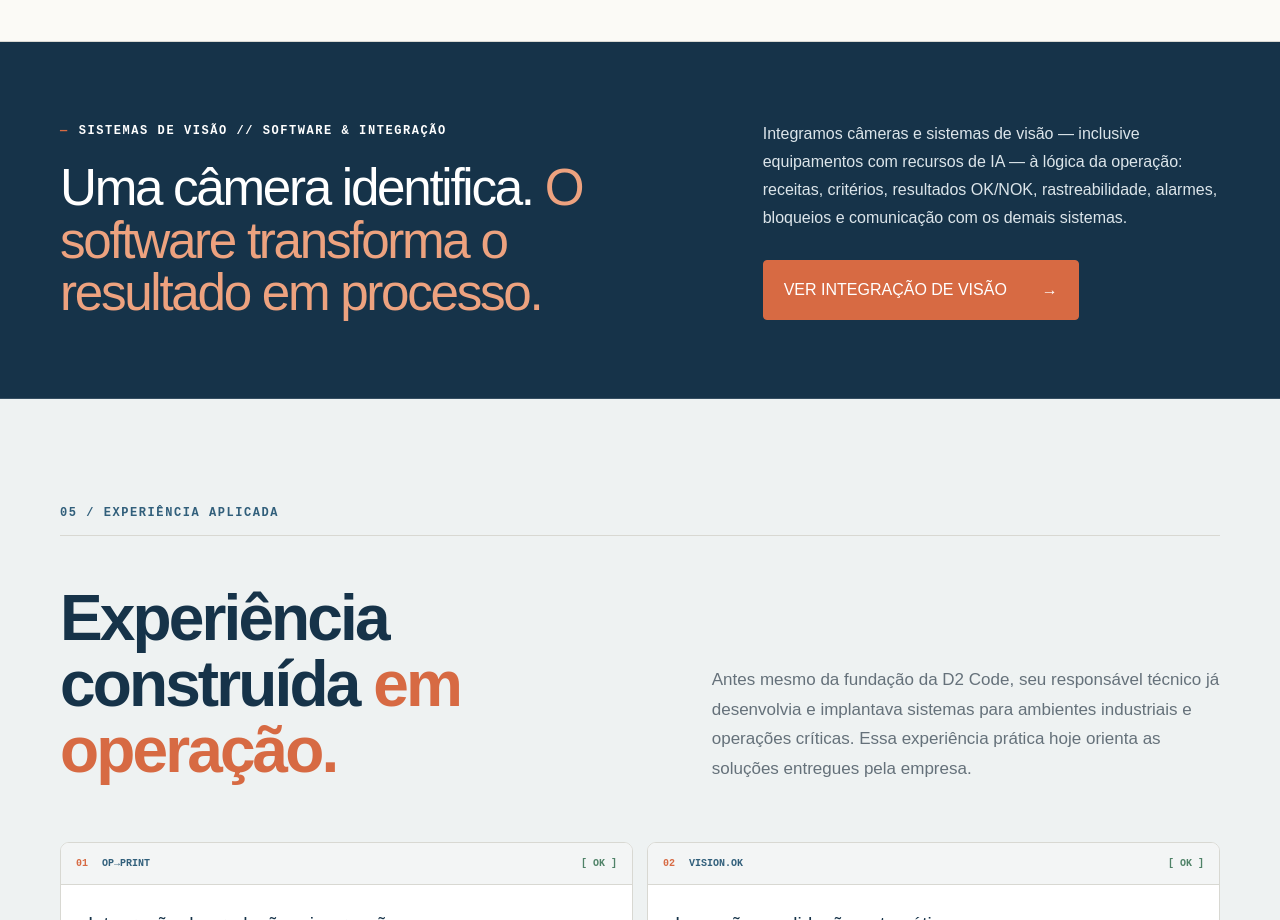
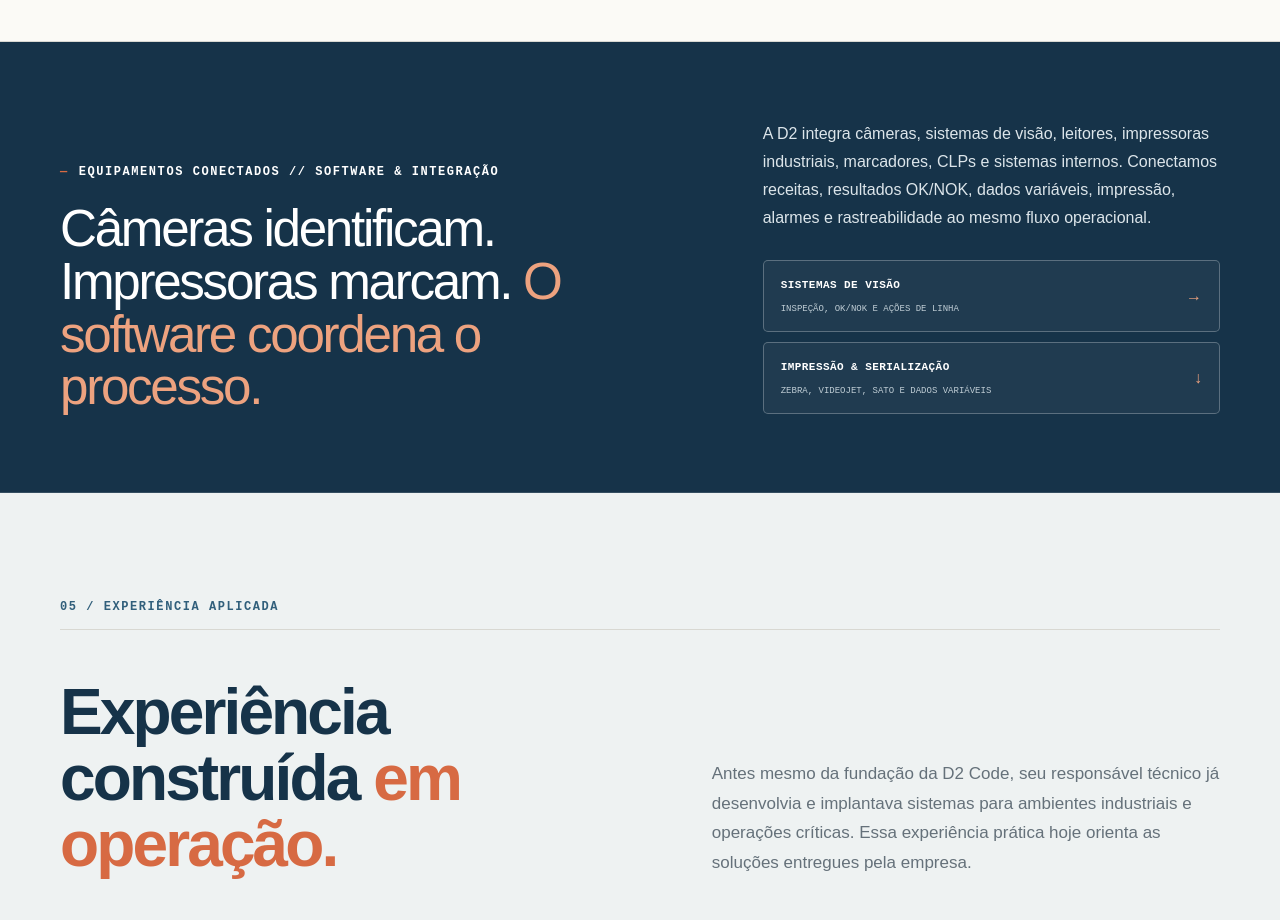
Before and after one commit to d2codesistemas/d2code-site, a Next.js app: page / in a window 1280 px wide. Shown: the part 4540-5460 px from the top of the page. Built offline with nearby package versions, Linux system fonts and the light colour scheme.

Commit message:
fix: balance vision and printing integration messaging

```diff
--- a/app/globals.css
+++ b/app/globals.css
@@ -132,8 +132,12 @@ button{font:inherit;color:inherit}
 .inspection-feature h2{margin:22px 0 0;font-size:clamp(38px,4vw,58px);line-height:1.03;letter-spacing:-.045em}
 .inspection-feature h2 span{color:#eda27f}
 .inspection-feature-copy>p{margin:0 0 28px;color:#dce5ea;font-size:16px;line-height:1.75}
-.inspection-feature .btn{background:var(--orange);border-color:var(--orange)}
-.inspection-feature .btn:hover{background:#bd5937;border-color:#bd5937}
+.equipment-paths{display:grid;gap:10px}
+.equipment-paths a{position:relative;display:grid;grid-template-columns:1fr auto;gap:6px 18px;align-items:center;min-height:72px;padding:14px 17px;border:1px solid #ffffff44;border-radius:5px;background:#ffffff0b;transition:.2s}
+.equipment-paths a:hover,.equipment-paths a:focus-visible{border-color:#eda27f;background:#ffffff15;transform:translateY(-2px)}
+.equipment-paths span{font:700 11px "Courier New",monospace;letter-spacing:.04em}
+.equipment-paths small{font:9px "Courier New",monospace;color:#bfcdd5}
+.equipment-paths b{grid-column:2;grid-row:1/3;color:#eda27f}
 
 /* Dedicated inspection page. */
 .inspection-page{background:var(--paper)}
--- a/app/page.tsx
+++ b/app/page.tsx
@@ -320,15 +320,18 @@ export default function Home() {
         </div>
       </section>
 
-      <section className="inspection-feature" aria-labelledby="inspecao-industrial-destaque">
+      <section className="inspection-feature" aria-labelledby="equipamentos-conectados-destaque">
         <div className="container inspection-feature-layout">
           <div>
-            <p className="kicker">SISTEMAS DE VISÃO // SOFTWARE &amp; INTEGRAÇÃO</p>
-            <h2 id="inspecao-industrial-destaque">Uma câmera identifica. <span>O software transforma o resultado em processo.</span></h2>
+            <p className="kicker">EQUIPAMENTOS CONECTADOS // SOFTWARE &amp; INTEGRAÇÃO</p>
+            <h2 id="equipamentos-conectados-destaque">Câmeras identificam. Impressoras marcam. <span>O software coordena o processo.</span></h2>
           </div>
           <div className="inspection-feature-copy">
-            <p>Integramos câmeras e sistemas de visão — inclusive equipamentos com recursos de IA — à lógica da operação: receitas, critérios, resultados OK/NOK, rastreabilidade, alarmes, bloqueios e comunicação com os demais sistemas.</p>
-            <a className="btn" href="/inspecao-industrial/" onClick={() => trackClarityEvent("cta_inspecao")}>VER INTEGRAÇÃO DE VISÃO <b>→</b></a>
+            <p>A D2 integra câmeras, sistemas de visão, leitores, impressoras industriais, marcadores, CLPs e sistemas internos. Conectamos receitas, resultados OK/NOK, dados variáveis, impressão, alarmes e rastreabilidade ao mesmo fluxo operacional.</p>
+            <div className="equipment-paths">
+              <a href="/inspecao-industrial/" onClick={() => trackClarityEvent("cta_inspecao")}><span>SISTEMAS DE VISÃO</span><small>INSPEÇÃO, OK/NOK E AÇÕES DE LINHA</small><b>→</b></a>
+              <a href="#experiencia" onClick={() => trackClarityEvent("card_solucao")}><span>IMPRESSÃO &amp; SERIALIZAÇÃO</span><small>ZEBRA, VIDEOJET, SATO E DADOS VARIÁVEIS</small><b>↓</b></a>
+            </div>
           </div>
         </div>
       </section>
```
